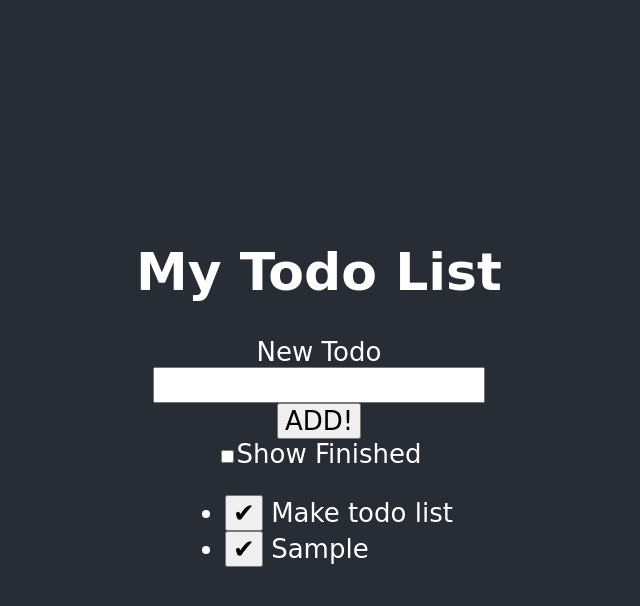
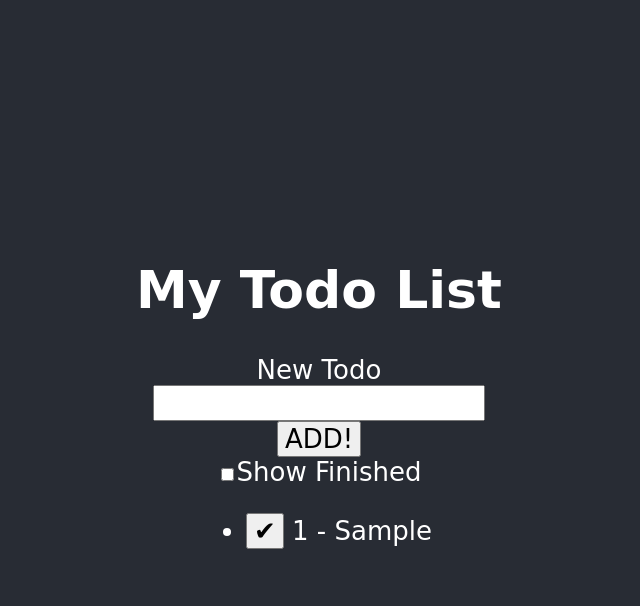
Before and after one commit to fimion/react-to-vue-app, a React (Vite) app: page / in a window 1280 px wide. Both pictures are taken after typing "Sample" into the empty fields and a click on the button "ADD!". Shown: the top 606 px of the page, without its empty margins (321-961 px from the left). Built offline with nearby package versions, Linux system fonts and the light colour scheme.

Commit message:
fixed react with updated react version etc

```diff
--- a/src/App.jsx
+++ b/src/App.jsx
@@ -2,17 +2,20 @@ import { useState } from 'react'
 import './App.css'
 
 let todoCount = 0;
+const newTodo = (item) => ({id:++todoCount, done:false, item });
+function App() {
 
-function App() {
-  const newTodo = (item) => ({id:++todoCount, done:false, item });
-  const [todos, updateTodos] = useState([newTodo('Make todo list')]);
+  const [todos, updateTodos] = useState([]);
   const [showArchived, updateShowArchived] = useState(false);
   const addTodo = (item) => {
-    updateTodos([...todos, newTodo(item)]);
+    const myTodo = newTodo(item);
+    console.log(myTodo)
+    updateTodos([...todos, myTodo]);
   }
 
-  const markDone = (todo, index)=>{
+  const markDone = (todo)=>{
     todo.done = true;
+    const index = todos.indexOf(todo);
     todos[index] = { ...todo };
     updateTodos([...todos]);
   }
@@ -40,10 +43,10 @@ function App() {
       <label><input type={'checkbox'} onChange={()=>updateShowArchived(!showArchived)} checked={showArchived} />Show Finished</label>
       <ul>
         {todos.filter((e)=>e.done===showArchived).map((todo, index) => (<li key={todo.id}>
-          {!showArchived && (<button onClick={()=>markDone(todo, index)}>
+          {!showArchived && (<button onClick={()=>markDone(todo)}>
             <span aria-hidden="true">✔</span>
             <span className="sr-only">Mark Done</span>
-          </button>)} {todo.item}
+          </button>)} {todo.id} - {todo.item}
         </li>))}
       </ul>
     </div>
```
Also changed, not shown: package.json (+6 -6 lines), 1 other file (tests, documents, lock files or other folders).
